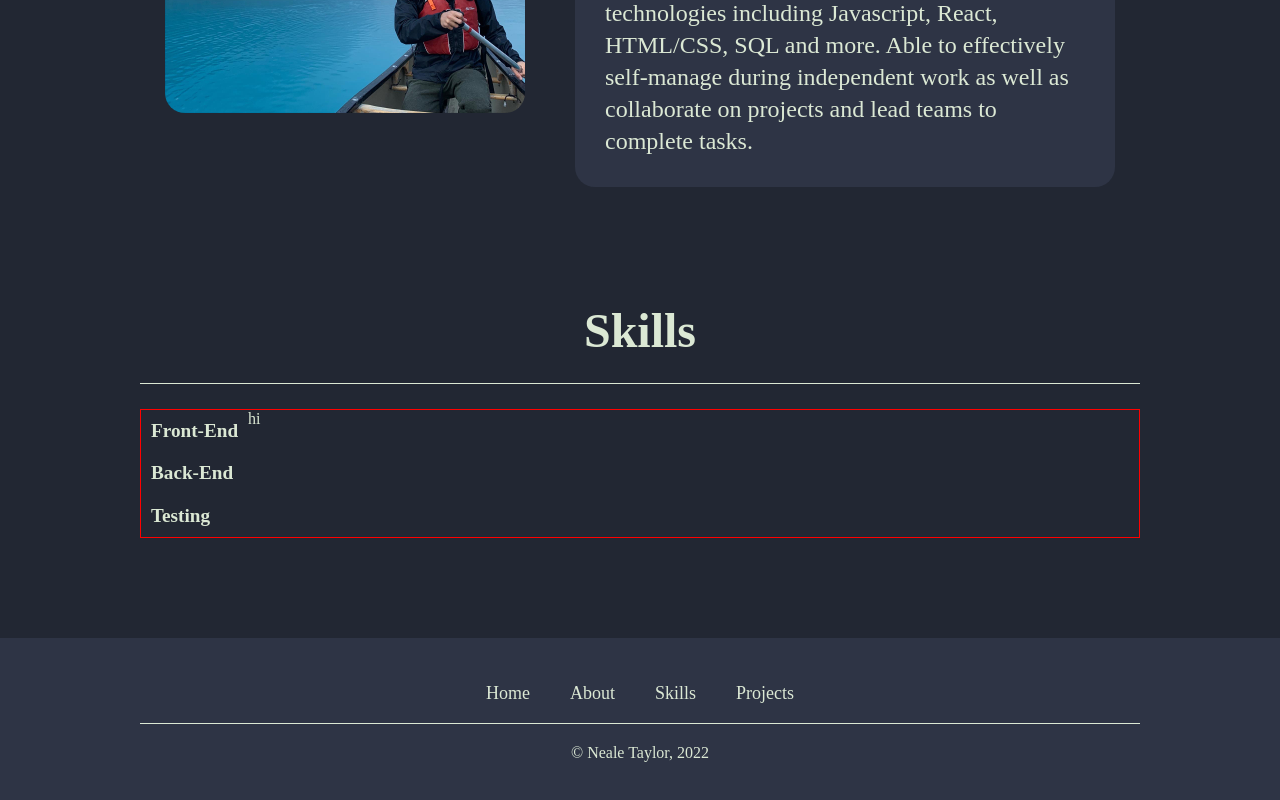
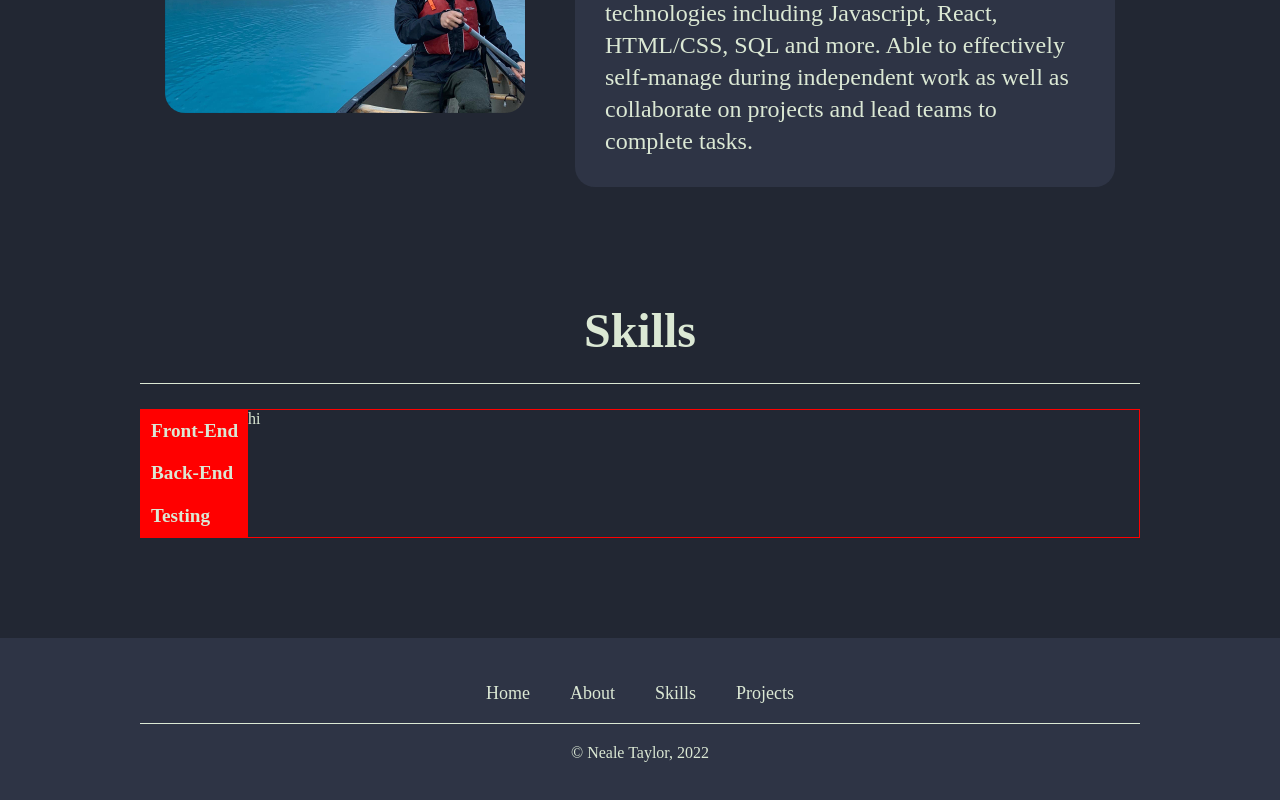
Before and after one commit to NealePT/nealetaylorcom, a React (Create React App) app in the folder react-site/: page / in a window 1280 px wide. Shown: the part 1223-2023 px from the top of the page. Built offline with nearby package versions, Linux system fonts and the light colour scheme.

Commit message:
add selected

```diff
--- a/react-site/src/App.js
+++ b/react-site/src/App.js
@@ -13,7 +13,7 @@ import './components/Footer.css'
 function App() {
   const [linkClick, setLinkClick] = useState(true);
   const [skill, setSkill] = useState("FrontEnd");
-  const [selected, setSelected] = useState("FrontEnd");
+  // const [selected, setSelected] = useState("FrontEnd");
   return (
     <div className="App">
       <Header
@@ -24,8 +24,8 @@ function App() {
       <Skills
         skill={skill}
         setSkill={setSkill}
-        selected={selected}
-        setSelected={setSelected}
+        // selected={selected}
+        // setSelected={setSelected}
       />
       <Footer />
     </div>
--- a/react-site/src/components/Skills.css
+++ b/react-site/src/components/Skills.css
@@ -53,3 +53,11 @@
   cursor: pointer;
   color: #222733;
 }
+
+skill_list_item {
+  background-color: transparent;
+}
+
+.skill_list_item--selected {
+  background-color: red;
+}
--- a/react-site/src/components/Skills.jsx
+++ b/react-site/src/components/Skills.jsx
@@ -3,7 +3,8 @@ import classNames from 'classnames';
 export default function Skills(props) {
   const skillClass = classNames('skill_list_item', {
     'skill_list_item--selected': props.skill
-  })
+  });
+
   return (
     <div id="skills" className="skills">
       <div className="wrapper">
@@ -12,13 +13,13 @@ export default function Skills(props) {
         </h3>
         <div className="skillContainer">
           <aside className="skillSidebar">
-            <h5 onClick={(e) => {
+            <h5 className={skillClass} onClick={(e) => {
               props.setSkill("FrontEnd")
             }}>Front-End</h5>
-            <h5 onClick={(e) => {
+            <h5 className={skillClass} onClick={(e) => {
               props.setSkill("BackEnd")
             }}>Back-End</h5>
-            <h5 onClick={(e) => {
+            <h5 className={skillClass} onClick={(e) => {
               props.setSkill("Testing")
             }}>Testing</h5>
           </aside>
```
